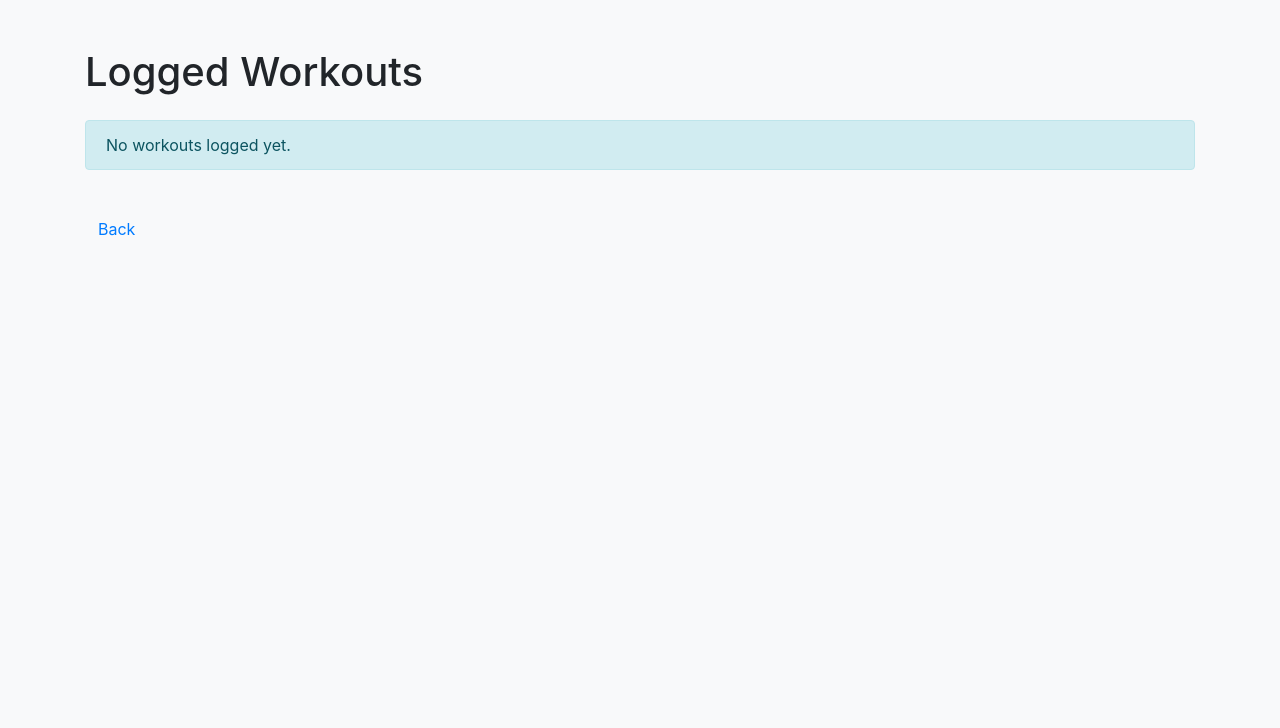
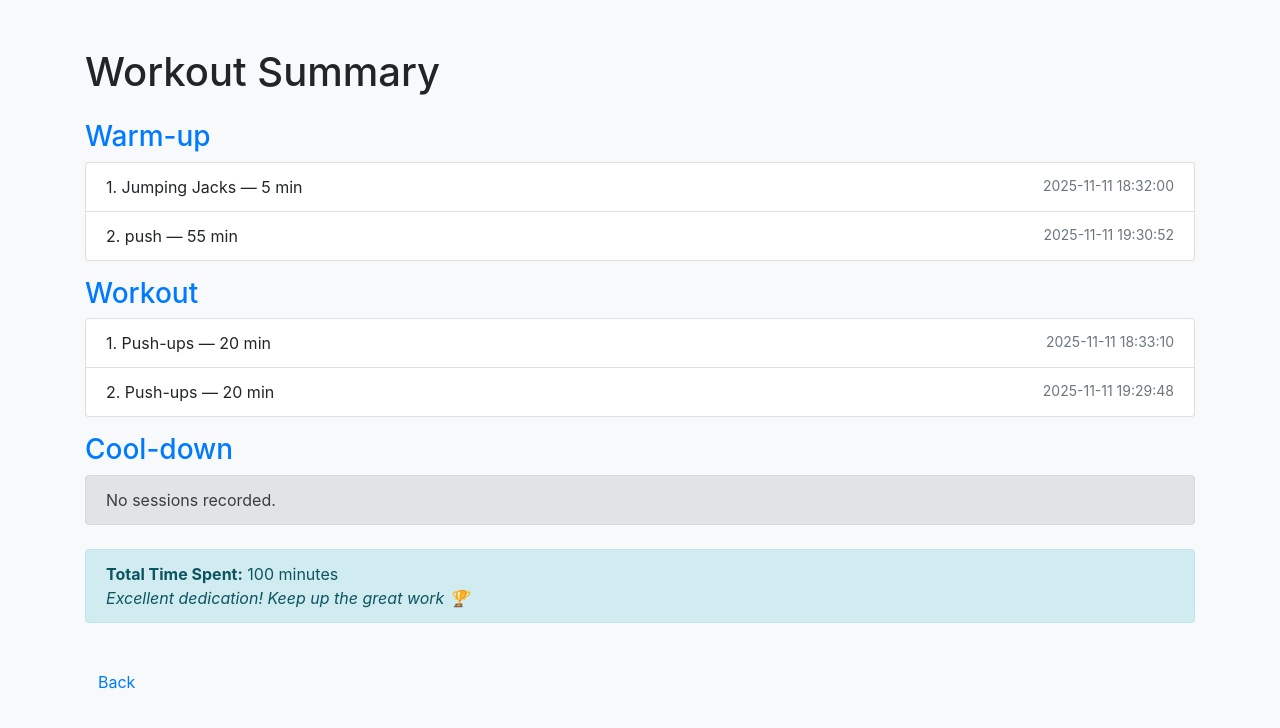
Before and after one commit to mach2605/aceest-fitness-2, a Flask app: page /view in a window 1280 px wide. Shown: the top 728 px of the page. Run offline with Flask 2, Linux system fonts and the light colour scheme.

Commit message:
Upgraded with categorized workouts & summary

```diff
--- a/app.py
+++ b/app.py
@@ -1,82 +1,129 @@
 from flask import Flask, render_template, request, redirect, url_for, flash, jsonify
-import os
-import json
 from pathlib import Path
 from datetime import datetime
+import json
 
 app = Flask(__name__)
 app.secret_key = "change-this-secret-for-prod"
 
-DATA_FILE = Path(__file__).parent / 'workouts_v1.json'
+DATA_FILE = Path(__file__).parent / "data/workouts.json"
+
+CATEGORIES = ["Warm-up", "Workout", "Cool-down"]
 
 
 def load_workouts():
     if DATA_FILE.exists():
         try:
-            return json.loads(DATA_FILE.read_text(encoding='utf-8'))
+            return json.loads(DATA_FILE.read_text(encoding="utf-8"))
         except Exception:
-            return []
-    return []
+            pass
+    return {cat: [] for cat in CATEGORIES}
 
 
 def save_workouts(workouts):
-    DATA_FILE.write_text(json.dumps(workouts, indent=2), encoding='utf-8')
+    DATA_FILE.write_text(json.dumps(workouts, indent=2), encoding="utf-8")
 
 
-@app.route('/')
+@app.route("/")
 def index():
-    """Show a simple form to add workouts and a link to view them."""
-    return render_template('index.html')
+    """Show the form to add a categorized exercise."""
+    return render_template("index.html", categories=CATEGORIES)
 
 
-@app.route('/add', methods=['POST'])
+@app.route("/add", methods=["POST"])
 def add_workout():
-    workout = request.form.get('workout', '').strip()
-    duration_str = request.form.get('duration', '').strip()
+    category = request.form.get("category", "").strip()
+    exercise = request.form.get("exercise", "").strip()
+    duration_str = request.form.get("duration", "").strip()
 
-    if not workout or not duration_str:
-        flash('Please enter both workout and duration.', 'error')
-        return redirect(url_for('index'))
+    if not exercise or not duration_str:
+        flash("Please enter both exercise and duration.", "error")
+        return redirect(url_for("index"))
+
+    if category not in CATEGORIES:
+        flash("Invalid category selected.", "error")
+        return redirect(url_for("index"))
 
     try:
         duration = int(duration_str)
         if duration <= 0:
-            raise ValueError('Duration must be positive')
+            raise ValueError
     except ValueError:
-        flash('Duration must be a positive integer.', 'error')
-        return redirect(url_for('index'))
+        flash("Duration must be a positive integer.", "error")
+        return redirect(url_for("index"))
 
     workouts = load_workouts()
-    workouts.append({'workout': workout, 'duration': duration})
+    entry = {
+        "exercise": exercise,
+        "duration": duration,
+        "timestamp": datetime.now().strftime("%Y-%m-%d %H:%M:%S"),
+    }
+    workouts.setdefault(category, []).append(entry)
     save_workouts(workouts)
 
-    flash(f"'{workout}' added successfully!", 'success')
-    return redirect(url_for('index'))
+    flash(f"{exercise} added to {category} category successfully!", "success")
+    return redirect(url_for("index"))
 
 
-@app.route('/view')
+@app.route("/view")
 def view_workouts():
     workouts = load_workouts()
-    return render_template('view.html', workouts=workouts)
+    total_time = sum(
+        entry["duration"] for sessions in workouts.values() for entry in sessions
+    )
+
+    if total_time < 30:
+        message = "Good start! Keep moving 💪"
+    elif total_time < 60:
+        message = "Nice effort! You're building consistency 🔥"
+    else:
+        message = "Excellent dedication! Keep up the great work 🏆"
+
+    return render_template(
+        "view.html",
+        workouts=workouts,
+        total_time=total_time,
+        message=message,
+    )
 
 
-@app.route('/api/workouts', methods=['GET'])
+@app.route("/api/workouts", methods=["GET"])
 def api_get_workouts():
     return jsonify(load_workouts())
 
-@app.route('/api/health', methods=['GET'])
-def health_check():
-    """Health check endpoint for monitoring"""
-    return jsonify({
-        'status': 'healthy',
-        'version': '1.1',
-        'timestamp': datetime.now().isoformat()
-    })
+
+@app.route("/api/summary", methods=["GET"])
+def api_summary():
+    workouts = load_workouts()
+    total_time = sum(
+        entry["duration"] for sessions in workouts.values() for entry in sessions
+    )
+
+    if total_time < 30:
+        msg = "Good start! Keep moving 💪"
+    elif total_time < 60:
+        msg = "Nice effort! You're building consistency 🔥"
+    else:
+        msg = "Excellent dedication! Keep up the great work 🏆"
+
+    return jsonify(
+        {
+            "total_time": total_time,
+            "message": msg,
+            "timestamp": datetime.now().isoformat(),
+            "version": "1.2",
+        }
+    )
 
 
-if __name__ == '__main__':
-    # Ensure data file exists
+@app.route("/api/health", methods=["GET"])
+def health_check():
+    return jsonify(
+        {"status": "healthy", "version": "1.2", "timestamp": datetime.now().isoformat()}
+    )
+
+
+if __name__ == "__main__":
     if not DATA_FILE.exists():
-        save_workouts([])
-
-    app.run(host='0.0.0.0', port=5001, debug=True)
+        save_workouts({cat: [] for cat in CATEGORIES})
+    app.run(host="0.0.0.0", port=5001, debug=True)
--- /dev/null
+++ b/data/workouts.json
@@ -0,0 +1,27 @@
+{
+  "Warm-up": [
+    {
+      "exercise": "Jumping Jacks",
+      "duration": 5,
+      "timestamp": "2025-11-11 18:32:00"
+    },
+    {
+      "exercise": "push",
+      "duration": 55,
+      "timestamp": "2025-11-11 19:30:52"
+    }
+  ],
+  "Workout": [
+    {
+      "exercise": "Push-ups",
+      "duration": 20,
+      "timestamp": "2025-11-11 18:33:10"
+    },
+    {
+      "exercise": "Push-ups",
+      "duration": 20,
+      "timestamp": "2025-11-11 19:29:48"
+    }
+  ],
+  "Cool-down": []
+}
--- a/templates/view.html
+++ b/templates/view.html
@@ -3,22 +3,33 @@
   <head>
     <meta charset="utf-8">
     <meta name="viewport" content="width=device-width, initial-scale=1">
-    <title>Logged Workouts</title>
+    <title>Workout Summary</title>
     <link href="https://cdn.jsdelivr.net/npm/bootstrap@4.6.2/dist/css/bootstrap.min.css" rel="stylesheet">
   </head>
   <body class="bg-light">
     <div class="container py-5">
-      <h1 class="mb-4">Logged Workouts</h1>
+      <h1 class="mb-4">Workout Summary</h1>
 
-      {% if not workouts %}
-        <div class="alert alert-info">No workouts logged yet.</div>
-      {% else %}
-        <ul class="list-group">
-          {% for w in workouts %}
-            <li class="list-group-item">{{ loop.index }}. {{ w.workout if w.workout is defined else w['workout'] }} - {{ w.duration if w.duration is defined else w['duration'] }} minutes</li>
-          {% endfor %}
-        </ul>
-      {% endif %}
+      {% for cat, sessions in workouts.items() %}
+        <h3 class="text-primary">{{ cat }}</h3>
+        {% if sessions %}
+          <ul class="list-group mb-3">
+            {% for entry in sessions %}
+              <li class="list-group-item">
+                {{ loop.index }}. {{ entry.exercise }} — {{ entry.duration }} min
+                <small class="text-muted float-right">{{ entry.timestamp }}</small>
+              </li>
+            {% endfor %}
+          </ul>
+        {% else %}
+          <div class="alert alert-secondary">No sessions recorded.</div>
+        {% endif %}
+      {% endfor %}
+
+      <div class="alert alert-info mt-4">
+        <strong>Total Time Spent:</strong> {{ total_time }} minutes<br>
+        <em>{{ message }}</em>
+      </div>
 
       <a class="btn btn-link mt-4" href="{{ url_for('index') }}">Back</a>
     </div>
```
Also changed, not shown: templates/index.html (+15 -9 lines), tests/test_app.py (+40 -11 lines).
